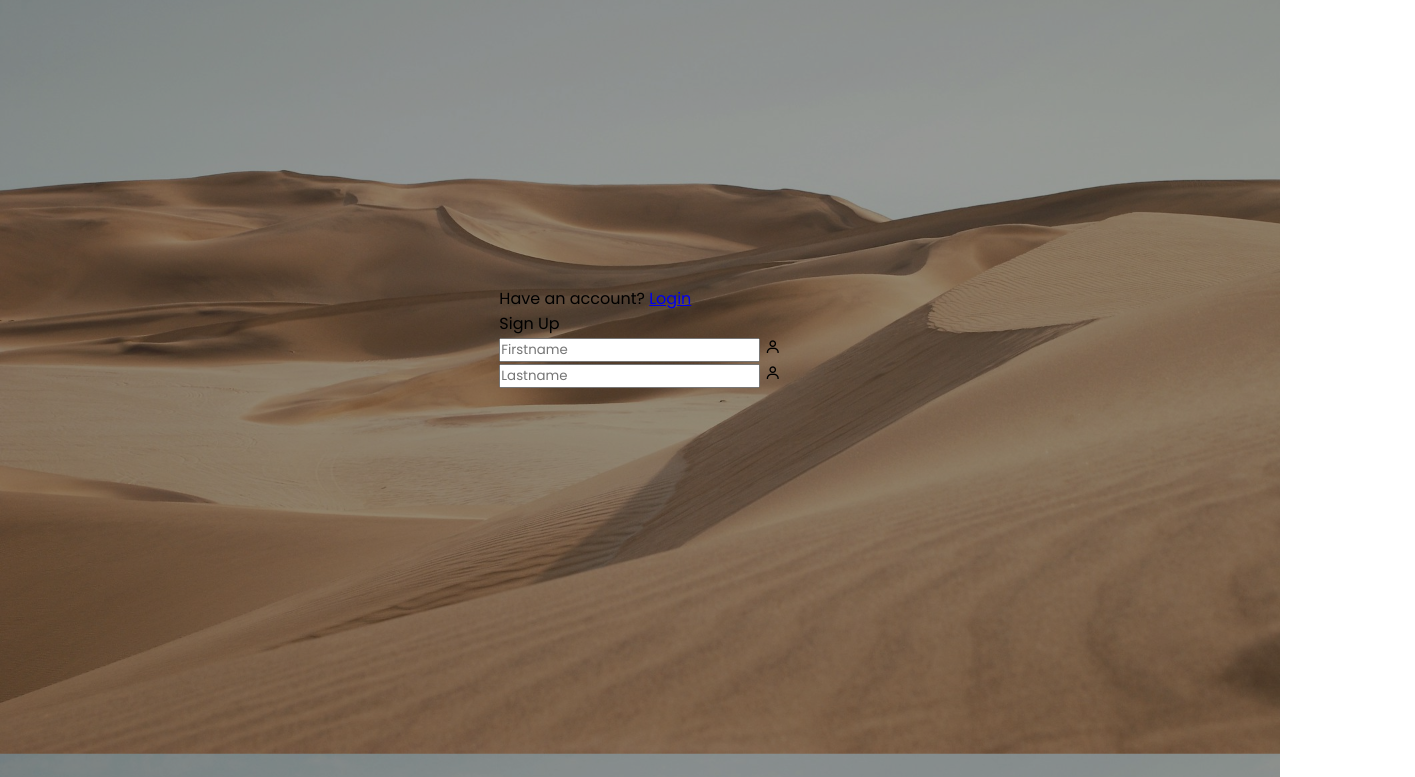
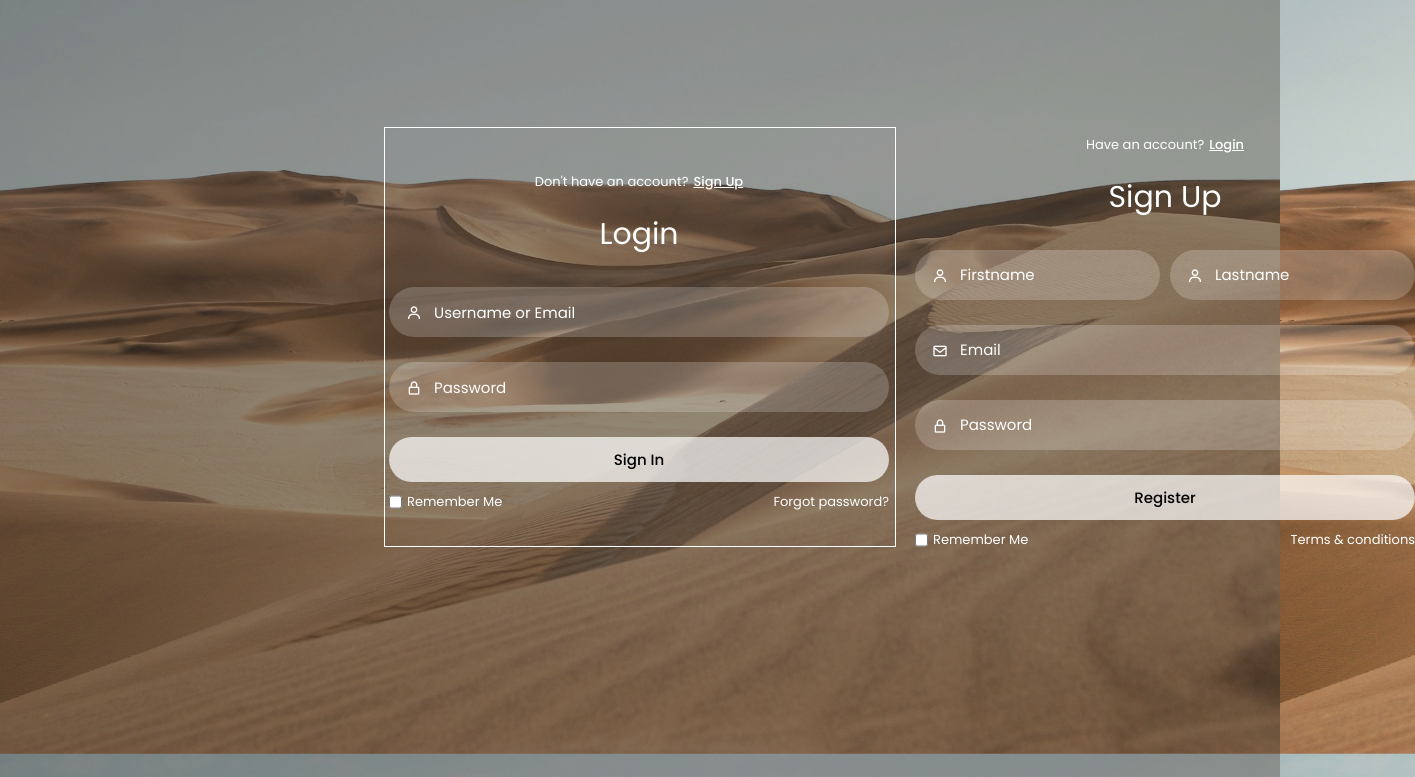
Before and after one commit to SofiaLiggio/Login-Register, a plain HTML site: page index.html in a window 1280 px wide. Shown: the part 103-880 px from the top of the page, 1415 px wide, since content can reach past the window. Drawn offline with nearby package versions, Linux system fonts and the light colour scheme.

Commit message:
fix and finish index and style

```diff
--- a/index.html
+++ b/index.html
@@ -25,16 +25,57 @@
           </ul>
         </div>
         <div class="nav-button">
-          <button class="btn white-btn" id="loginBtn">Sign In</button>
-          <button class="btn" id="registerBtn">Sign Up</button>
+          <button class="btn white-btn" id="loginBtn" onclick="login()">
+            Sign In
+          </button>
+          <button class="btn" id="registerBtn" onclick="register()">
+            Sign Up
+          </button>
         </div>
         <div class="nav-menu-btn">
-          <i class="bx bx-menu"></i>
+          <i class="bx bx-menu" onclick="myMenuFunction()"></i>
         </div>
       </nav>
 
       <!-- FORM BOX -->
       <div class="form-box">
+        <!-- LOGIN FORM -->
+        <div class="login-container" id="login">
+          <div class="top">
+            <span
+              >Don't have an account?
+              <a href="#" onclick="register()">Sign Up</a></span
+            >
+            <header>Login</header>
+          </div>
+
+          <div class="input-box">
+            <input
+              type="text"
+              class="input-field"
+              placeholder="Username or Email"
+            />
+            <i class="bx bx-user"></i>
+          </div>
+          <div class="input-box">
+            <input type="password" class="input-field" placeholder="Password" />
+            <i class="bx bx-lock-alt"></i>
+          </div>
+
+          <div class="input-box">
+            <input type="submit" class="submit" value="Sign In" />
+          </div>
+          <div class="two-col">
+            <div class="one">
+              <input type="checkbox" id="login-check" />
+              <label for="login-check">Remember Me</label>
+            </div>
+            <div class="two">
+              <label> <a href="#">Forgot password?</a></label>
+            </div>
+          </div>
+        </div>
+
         <!-- REGISTRATION FORM -->
         <div class="register-container" id="register">
           <div class="top">
@@ -54,6 +95,27 @@
               <i class="bx bx-user"></i>
             </div>
           </div>
+          <div class="input-box">
+            <input type="text" class="input-field" placeholder="Email" />
+            <i class="bx bx-envelope"></i>
+          </div>
+          <div class="input-box">
+            <input type="password" class="input-field" placeholder="Password" />
+            <i class="bx bx-lock-alt"></i>
+          </div>
+
+          <div class="input-box">
+            <input type="submit" class="submit" value="Register" />
+          </div>
+          <div class="two-col">
+            <div class="one">
+              <input type="checkbox" id="register-check" />
+              <label for="register-check">Remember Me</label>
+            </div>
+            <div class="two">
+              <label> <a href="#">Terms & conditions</a></label>
+            </div>
+          </div>
         </div>
       </div>
     </div>
--- a/style.css
+++ b/style.css
@@ -91,3 +91,127 @@ body {
 .nav-menu-btn {
   display: none;
 }
+
+.form-box {
+  position: relative;
+  display: flex;
+  align-items: center;
+  justify-content: center;
+  width: 512px;
+  height: 420px;
+  border: 1px solid #fff;
+  z-index: 2;
+}
+
+.login-container {
+  position: absolute;
+  left: 4px;
+  width: 500px;
+  display: flex;
+  flex-direction: column;
+  transition: 0.5s ease-in-out;
+}
+
+.register-container {
+  position: absolute;
+  right: -520px;
+  width: 500px;
+  display: flex;
+  flex-direction: column;
+  transition: 0.5s ease-in-out;
+}
+
+.top span {
+  color: #fff;
+  font-size: small;
+  padding: 10px 0;
+  display: flex;
+  justify-content: center;
+}
+
+.top span a {
+  font-weight: 500;
+  color: #fff;
+  margin-left: 5px;
+}
+
+header {
+  color: #fff;
+  font-size: 30px;
+  text-align: center;
+  padding: 10px 0 30px 0;
+}
+
+.two-forms {
+  display: flex;
+  gap: 10px;
+}
+
+.input-field {
+  font-size: 15px;
+  background: rgba(255, 255, 255, 0.2);
+  color: #fff;
+  height: 50px;
+  width: 100%;
+  padding: 0 10px 0 45px;
+  border: none;
+  border-radius: 30px;
+  outline: none;
+  transition: 0.2s ease;
+}
+
+.input-field:hover,
+.input-field:focus {
+  background: rgba(255, 255, 255, 0.25);
+}
+
+::-webkit-input-placeholder {
+  color: #fff;
+}
+
+.input-box i {
+  position: relative;
+  top: -35px;
+  left: 17px;
+  color: #fff;
+}
+
+.submit {
+  font-size: 15px;
+  font-weight: 500;
+  color: black;
+  height: 45px;
+  width: 100%;
+  border: none;
+  border-radius: 30px;
+  outline: none;
+  background: rgba(255, 255, 255, 0.7);
+  cursor: pointer;
+  transition: 0.3s ease-in-out;
+}
+
+.submit:hover {
+  background: rgba(255, 255, 255, 0.5);
+  box-shadow: 1px 5px 7px 1px rgba(0, 0, 0, 0.2);
+}
+.two-col {
+  display: flex;
+  justify-content: space-between;
+  color: #fff;
+  font-size: small;
+  margin-top: 10px;
+}
+
+.two-col .one {
+  display: flex;
+  gap: 5px;
+}
+
+.two label a {
+  text-decoration: none;
+  color: #fff;
+}
+
+.two label a:hover {
+  text-decoration: underline;
+}
```
